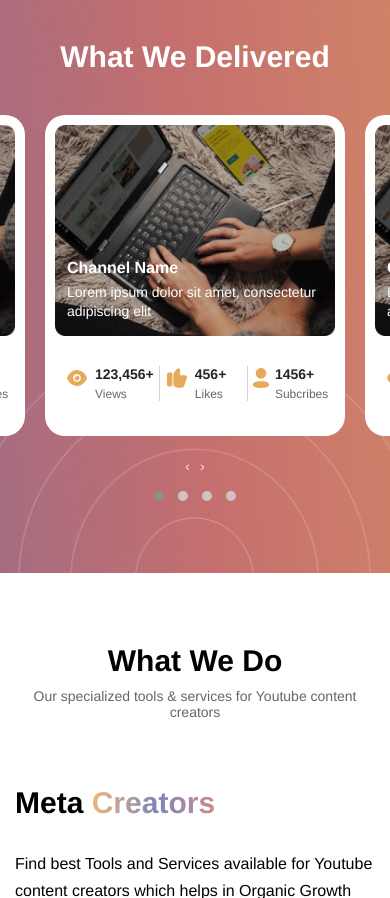
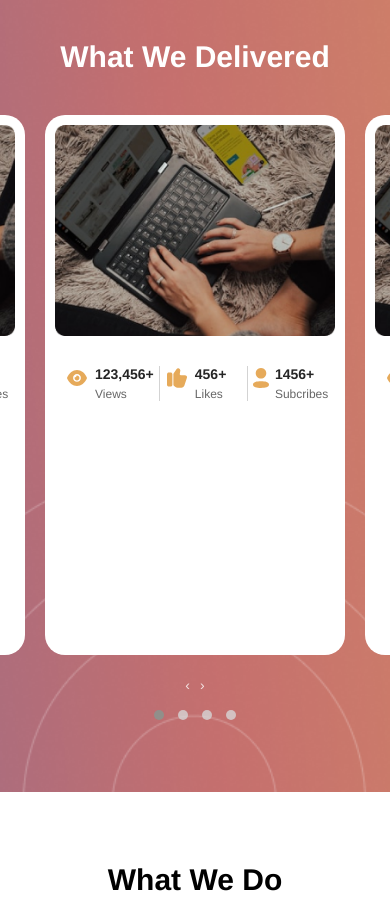
Before and after one commit to malikmudassar/metapublic, a PHP site: page /markup/index.html in a window 390 px wide. Shown: the part 2044-2942 px from the top of the page. Run offline with PHP 8.4, Linux system fonts and the light colour scheme; some libraries are stand-ins or nearby versions.

Commit message:
responsiveness landing page

```diff
--- a/markup/css/responsive.css
+++ b/markup/css/responsive.css
@@ -282,6 +282,13 @@
     .you-need-sec {
         height: auto !important;
     }
+
+    .card {
+        min-height: 540px;
+    }
+    .joinus-btn {
+        position: relative;
+    }
     .slider-sec {
         padding: 20px 0px 60px;
     }
```
